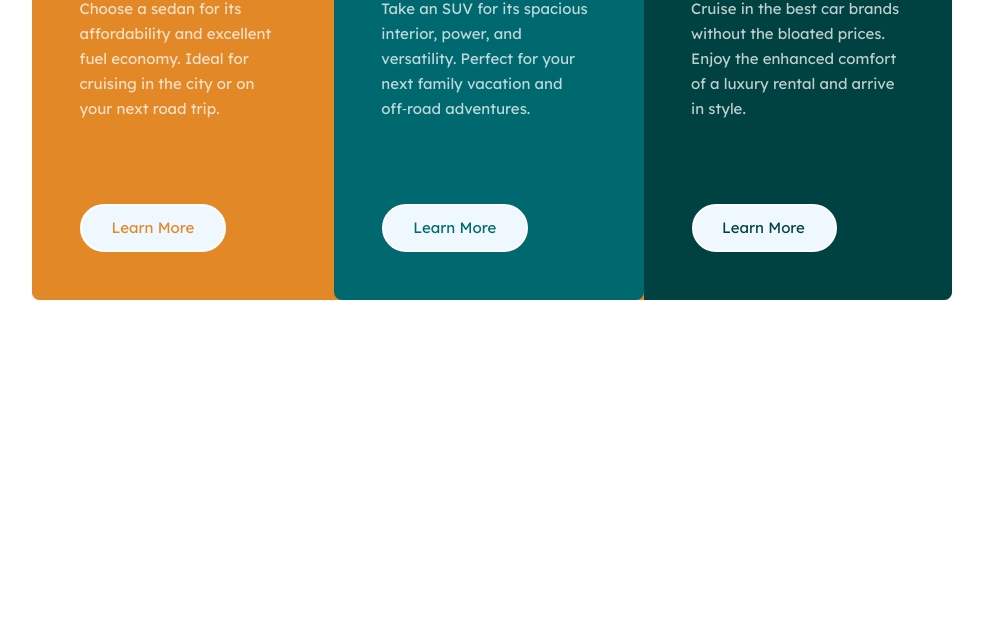
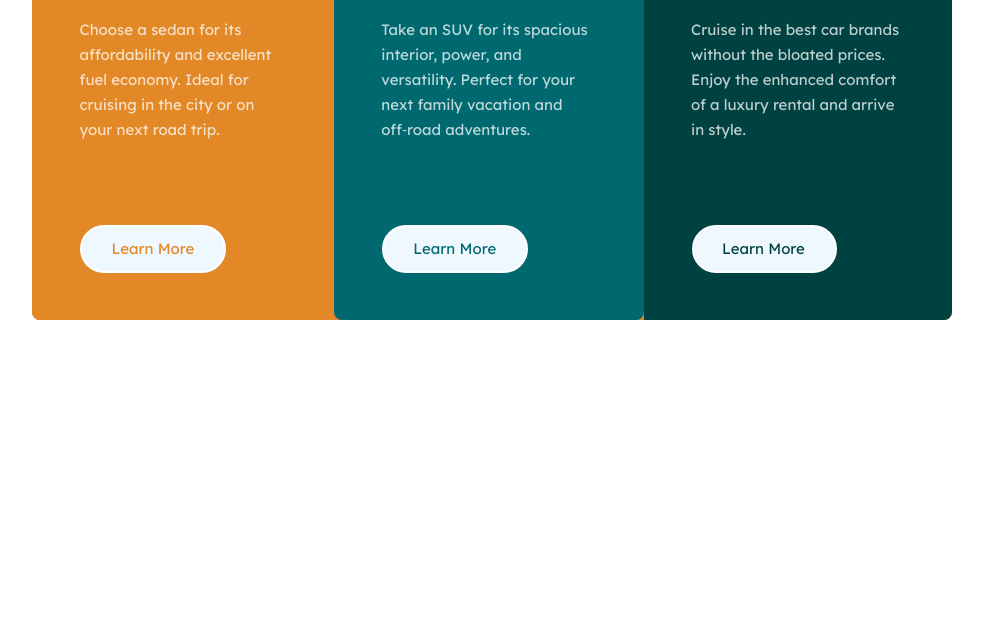
Before and after one commit to Kristina225/Frontend-Mentor-Project-Newbie---3-column-preview-card-component, a plain HTML site: page index.html in a window 1280 px wide. Shown: the part 350-971 px from the top of the page, without its empty margins (148-1131 px from the left). Before the commit the page ends 800 px from the top, so only its background shows below. Drawn offline with Linux system fonts and the light colour scheme.

Commit message:
change card position

```diff
--- a/style.css
+++ b/style.css
@@ -21,9 +21,10 @@ body {
   font-family: "Lexend Deca", sans-serif;
   font-weight: 400;
   height: 100vh;
-  display: flex;
+  overflow: hidden;
+  /* display: flex;
   justify-content: center;
-  align-items: center;
+  align-items: center; */
   font-size: 1.5rem;
   color: var(--very-light-gray);
   padding: 0 2.4rem 0 2.4rem;
@@ -35,6 +36,7 @@ img {
 }
 
 .vehicles {
+  margin: 17.1rem auto 0 auto;
   width: 100%;
   max-width: 92rem;
   display: flex;
```
